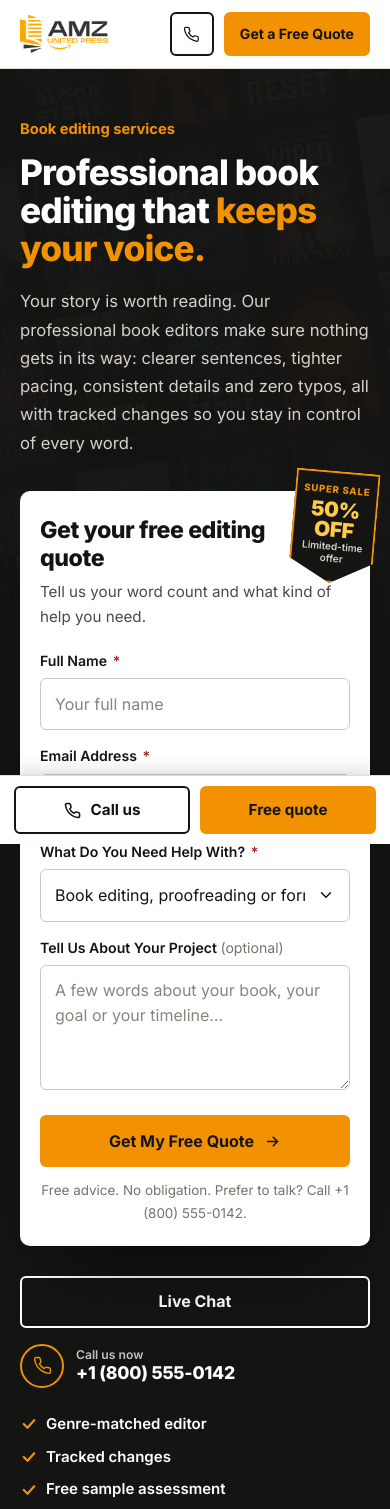
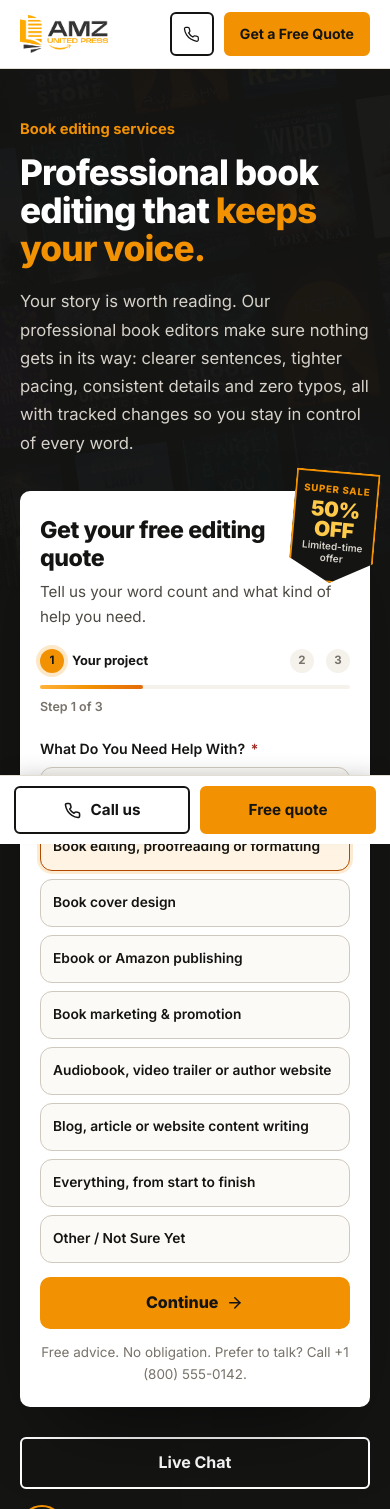
Before and after one commit to theactive-123/amz-united-press-php, a PHP site: page /lp/editing-services.php in a window 390 px wide. Shown: the top 1509 px of the page. Run offline with PHP 8.4, Linux system fonts and the light colour scheme.

Commit message:
Add multi-step lead form, counters and animated steps to landing pages
Landing-page forms now use the same 3-step flow as the inner pages
(same fields, endpoint and validation; plain form without JS), milestone
numbers count up, and the horizontal step list draws its connector on
scroll. Tidier step labels on small phones.

Co-Authored-By: Claude Opus 5.5 <noreply@anthropic.com>
Claude-Session: https://claude.ai/code/session_013so4XN4HfSfWopsdRhEgj1

```diff
--- a/assets/css/inner.css
+++ b/assets/css/inner.css
@@ -689,7 +689,7 @@
   .ix-msf .form-title{padding-right:82px}
   .ix-msf .form-sub{padding-right:0}
   .ix-offer{width:74px;height:74px;font-size:.95rem;right:10px}
-  .ix-steps-head li span{display:none}
+  .ix-steps-head ol{display:flex;gap:12px}.ix-steps-head li.now{flex:1}.ix-steps-head li span{display:none;white-space:nowrap}
   .ix-steps-head li.now span{display:inline}
   .ix-chips-opt{grid-template-columns:1fr}
   .ix-intro-art{padding:0 24px 40px 0}
--- a/assets/css/lp.css
+++ b/assets/css/lp.css
@@ -522,3 +522,49 @@ a.card:hover{border-color:var(--ink);transform:translateY(-3px)}
   *{animation:none!important;transition:none!important}
   .js .rv{opacity:1;transform:none}
 }
+
+/* ---------- multi-step lead form (steps built by inner.js; plain form without JS) ---------- */
+.fw .ix-ic{width:1.1em;height:1.1em;fill:none;stroke:currentColor;stroke-width:2;stroke-linecap:round;stroke-linejoin:round}
+.fw .ix-btn{display:inline-flex;align-items:center;justify-content:center;gap:8px;min-height:52px;padding:12px 22px;border:0;border-radius:var(--r);font:800 1rem/1.2 var(--sans);cursor:pointer;transition:transform .2s,background .2s}
+.fw .ix-btn-primary{background:var(--orange);color:var(--ink)}
+.fw .ix-btn-primary:hover{transform:translateY(-1px);background:#FFA51F}
+.fw .ix-btn:focus-visible{outline:3px solid var(--orange);outline-offset:2px}
+/* steps (applied by inner.js) */
+.ix-steps-head{margin:0 0 20px}
+.ix-steps-head ol{list-style:none;margin:0 0 12px;padding:0;display:grid;grid-template-columns:repeat(3,1fr);gap:8px}
+.ix-steps-head li{display:flex;align-items:center;gap:8px;font-size:.8rem;font-weight:700;color:var(--text-3)}
+.ix-steps-head li i{width:24px;height:24px;flex:none;border-radius:50%;display:grid;place-items:center;font-style:normal;font-size:.72rem;background:var(--sand);color:var(--text-3);transition:background .3s,color .3s}
+.ix-steps-head li.on{color:var(--ink)}
+.ix-steps-head li.on i{background:var(--orange);color:var(--ink)}
+.ix-steps-head li.now i{box-shadow:0 0 0 4px rgba(var(--orange-rgb),.22)}
+.ix-steps-bar{height:4px;border-radius:4px;background:var(--sand)}
+.ix-steps-bar i{display:block;height:100%;width:33%;border-radius:4px;background:linear-gradient(135deg,#FFB43B,#F29102 48%,#E4690A);transition:width .45s cubic-bezier(.2,.7,.2,1)}
+.ix-steps-count{margin:8px 0 0!important;font-size:.78rem;color:var(--text-3);font-weight:600}
+.ix-step-pane{animation:ixPane .45s cubic-bezier(.2,.7,.2,1)}
+.ix-step-pane[hidden]{display:none}
+@keyframes ixPane{from{opacity:0;transform:translateX(16px)}}
+.ix-help-field select{position:absolute!important;width:1px!important;height:1px!important;min-height:0!important;padding:0!important;margin:-1px!important;overflow:hidden;clip:rect(0 0 0 0);border:0!important;opacity:0}
+.ix-chips-opt{display:grid;grid-template-columns:1fr 1fr;gap:8px}
+.ix-chips-opt button{display:flex;align-items:center;min-height:48px;padding:10px 12px;border-radius:12px;border:1.5px solid var(--field);background:#FCFAF6;color:var(--ink);font:600 .86rem/1.3 var(--sans);text-align:left;cursor:pointer;transition:border-color .2s,background .2s,box-shadow .2s,transform .15s}
+.ix-chips-opt button:hover{border-color:var(--orange);transform:translateY(-1px)}
+.ix-chips-opt button[aria-checked=true]{border-color:var(--orange-deep);background:var(--orange-soft);box-shadow:0 0 0 3px rgba(var(--orange-rgb),.18)}
+.ix-chips-opt button:focus-visible{outline:3px solid var(--orange);outline-offset:2px}
+.ix-stage{margin-bottom:14px}
+.ix-stage-q{font-weight:600;font-size:.88rem;margin:0 0 8px!important}
+.ix-steps-nav{display:flex;gap:10px;margin-top:8px}
+.ix-steps-nav .ix-btn,.ix-steps-nav .btn{flex:1}
+.ix-btn-back{flex:0 0 auto!important;background:var(--sand);color:var(--ink);min-height:52px}
+.ix-btn-back:hover{background:var(--sand-2)}
+.ix-steps-nav [hidden]{display:none!important}
+.fw .form-success{padding:30px 6px}
+@media (max-width:600px){.ix-steps-head ol{display:flex;gap:12px}.ix-steps-head li.now{flex:1}.ix-steps-head li span{display:none;white-space:nowrap}.ix-steps-head li.now span{display:inline}.ix-chips-opt{grid-template-columns:1fr}}
+@media (prefers-reduced-motion:reduce){.ix-step-pane{animation:none}}
+
+/* animated step connector (draws when the list scrolls into view) */
+.steps::after{content:"";position:absolute;top:27px;left:28px;right:28px;height:2px;background:var(--orange);transform:scaleX(0);transform-origin:0 50%;transition:transform 1.4s cubic-bezier(.2,.7,.2,1) .2s;z-index:0}
+.js .steps.rv li::before{transform:scale(.6);opacity:0;transition:transform .5s cubic-bezier(.2,.7,.2,1),opacity .5s}
+.js .steps.rv.in::after{transform:scaleX(1)}
+.js .steps.rv.in li::before{transform:none;opacity:1}
+.js .steps.rv.in li:nth-child(2)::before{transition-delay:.35s}.js .steps.rv.in li:nth-child(3)::before{transition-delay:.7s}.js .steps.rv.in li:nth-child(4)::before{transition-delay:1.05s}.js .steps.rv.in li:nth-child(5)::before{transition-delay:1.4s}
+@media (max-width:1100px){.steps::after{display:none}}
+@media (prefers-reduced-motion:reduce){.steps::after{transform:none}.js .steps.rv li::before{transform:none;opacity:1}}
--- a/includes/lp.php
+++ b/includes/lp.php
@@ -64,7 +64,7 @@ function lp_offer_suffix(): string {
 /** The landing-page form (posts like every other form, tagged "landing"). */
 function lp_form(string $id, string $heading, string $sub, int $help, string $btn = 'Get My Free Quote'): string {
     $badge = lp_offer_badge();
-    return '<div class="fw' . ($badge ? ' has-offer' : '') . '" id="' . e($id) . '">' . $badge . render_form($id, $heading, $sub, 'landing', $btn, $help) . '</div>';
+    return '<div class="fw' . ($badge ? ' has-offer' : '') . '" id="' . e($id) . '" data-steps>' . $badge . render_form($id, $heading, $sub, 'landing', $btn, $help) . '</div>';
 }
 
 /* ---------- sections ---------- */
@@ -178,7 +178,7 @@ function lp_books(int $n = 6, int $offset = 0): string {
 
 function lp_stats(): string {
     $h = '<div class="stats rv">';
-    foreach (data('stats') as $s) $h .= '<div class="stat"><b>' . (int)$s[0] . e($s[1]) . '</b><span>' . e($s[2]) . '</span></div>';
+    foreach (data('stats') as $s) $h .= '<div class="stat"><b><span data-count="' . (int)$s[0] . '">' . (int)$s[0] . '</span>' . e($s[1]) . '</b><span>' . e($s[2]) . '</span></div>';
     return $h . '</div>';
 }
 
```
